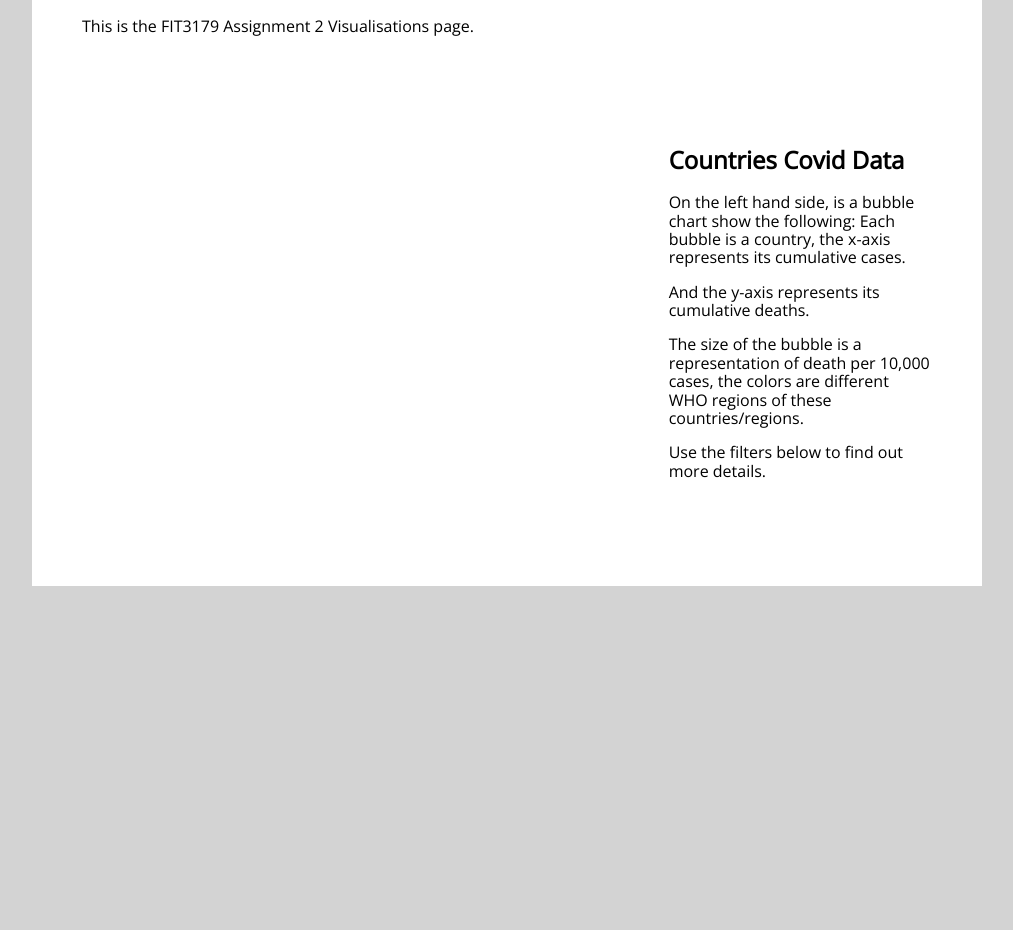
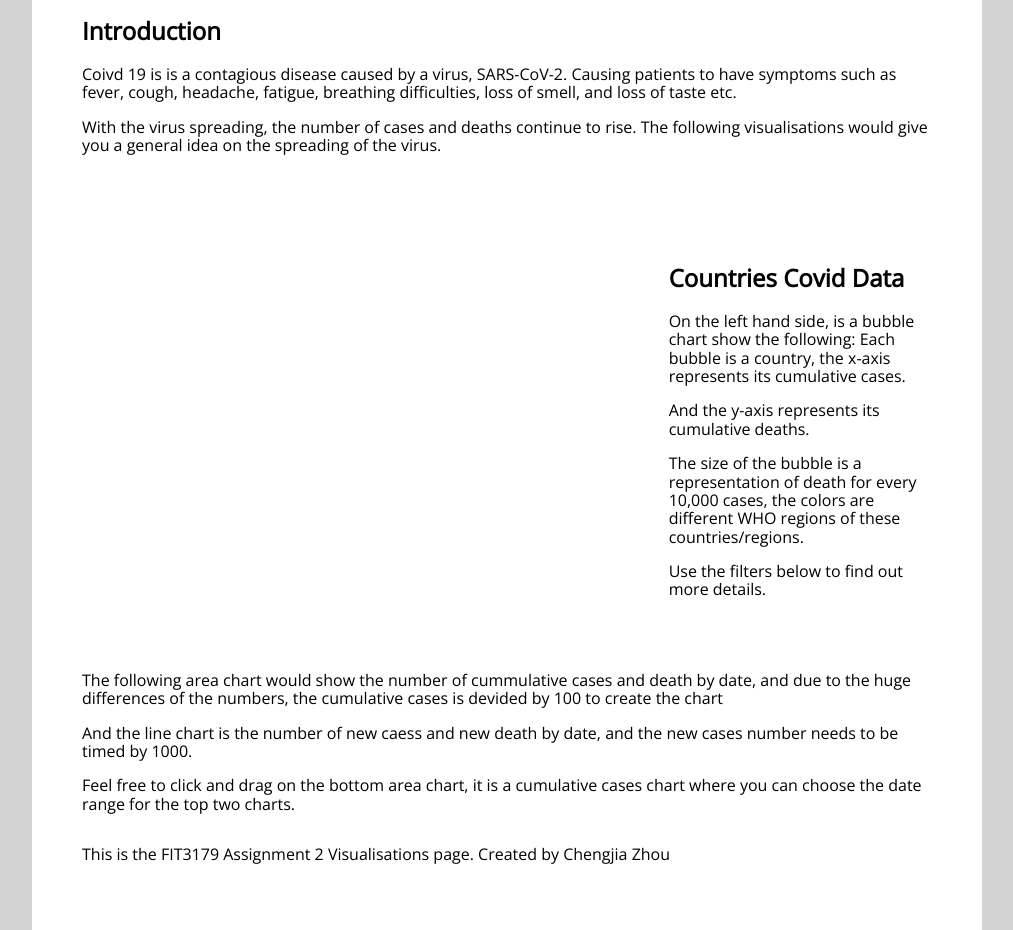
Before and after one commit to isaaczhou2/3179_2, a plain HTML site: page index.html in a window 1280 px wide. Shown: the part 76-1006 px from the top of the page, without its empty margins (133-1146 px from the left). Before the commit the page ends 800 px from the top, so only its background shows below. Drawn offline with nearby package versions, Linux system fonts and the light colour scheme; a script that the page names is missing.

Commit message:
Add files via upload

```diff
--- a/index.html
+++ b/index.html
@@ -21,7 +21,6 @@
   <!-- CSS file -->
   <link rel="stylesheet" type="text/css" href="css/styles.css" media="all">
 
-
 </head>
 
 <body>
@@ -32,7 +31,9 @@
     <div class="pure-g">
       <div class="pure-u-1-1">
         <h1>FIT3179 Assignment 2 Visualisations</h1>
-        <p>This is the FIT3179 Assignment 2 Visualisations page.</p>
+        <h2>Introduction</h2>
+        <p>Coivd 19 is is a contagious disease caused by a virus, SARS-CoV-2. Causing patients to have symptoms such as fever, cough, headache, fatigue, breathing difficulties, loss of smell, and loss of taste etc.</p>
+        <p>With the virus spreading, the number of cases and deaths continue to rise. The following visualisations would give you a general idea on the spreading of the virus.</p>
       </div>
     </div>
     <!-- end pure grid group -->
@@ -70,7 +71,7 @@
           <p> On the left hand side, is a bubble chart show the following:
             Each bubble is a country, the x-axis represents its cumulative cases.
             <p>And the y-axis represents its cumulative deaths.</p>
-            <p>The size of the bubble is a representation of death per 10,000 cases,
+            <p>The size of the bubble is a representation of death for every 10,000 cases,
                 the colors are different WHO regions of these countries/regions.</p>
             <p>Use the filters below to find out more details.</p>
           </p>
@@ -79,18 +80,35 @@
 
 
 
+        <div class="pure-g">
+  </div>
+  <div class="pure-u-1-1">
+    <p>
+
+    </p>
+</div>
+
     </div>
+    <p>The following area chart would show the number of cummulative cases and death by date, and due to the huge differences of the numbers, the cumulative cases is devided by 100 to create the chart</p>
+    <p>And the line chart is the number of new caess and new death by date, and the new cases number needs to be timed by 1000.</p>
+    <p>Feel free to click and drag on the bottom area chart, it is a cumulative cases chart where you can choose the date range for the top two charts.</p>
     <!-- end pure grid group -->
     <div id="area_chart"></div>
+
     <script type="text/javascript">
-
         var spec2 = "js/area_chart.vg.json";
         vegaEmbed('#area_chart', spec2).then(function(result) {
           // Access the Vega view instance (https://vega.github.io/vega/docs/api/view/) as result.view
         }).catch(console.error);
       </script>
+    <div class="pure-u-1-1">
+      <p>This is the FIT3179 Assignment 2 Visualisations page. Created by Chengjia Zhou</p>
+    </div>
 
   </div> <!-- end page -->
+
+
+
 
   <script type="text/javascript">
     var specVis1 = "line-chart-responsive.json";
@@ -110,6 +128,7 @@
       // Access the Vega view instance (https://vega.github.io/vega/docs/api/view/) as result.view
     }).catch(console.error);
   </script>
+
 </body>
 
 </html>
```
